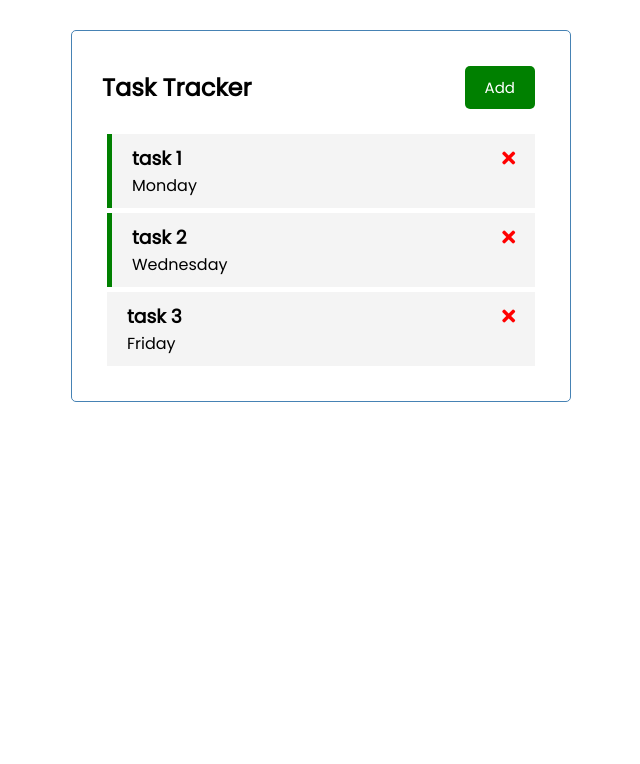
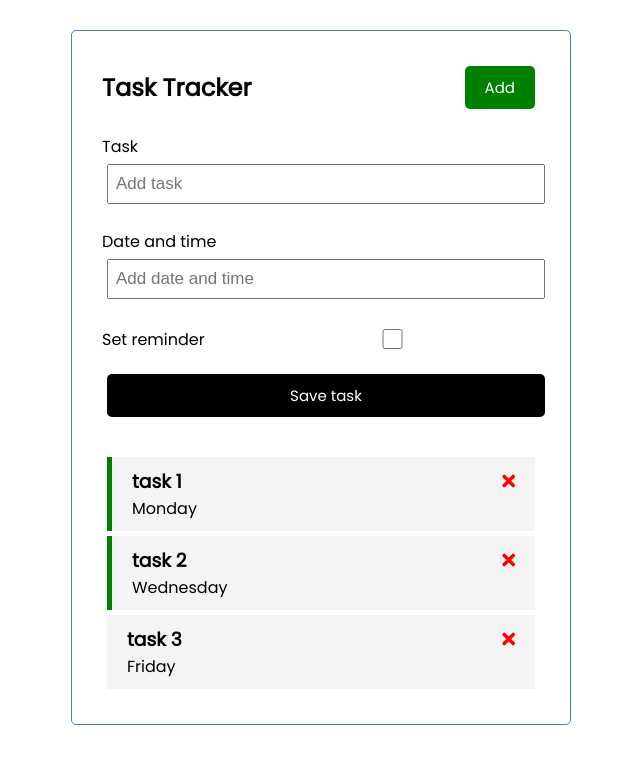
Before and after one commit to summersky1/task-tracker, a React (Create React App) app: page / in a window 1280 px wide. Shown: the top 764 px of the page, without its empty margins (319-959 px from the left). Built offline with nearby package versions, Linux system fonts and the light colour scheme.

Commit message:
Add basic AddTask component containing a form

```diff
--- a/src/App.js
+++ b/src/App.js
@@ -1,6 +1,7 @@
 import { useState } from 'react'
-import Header from "./components/Header"
+import Header from './components/Header'
 import Tasks from './components/Tasks'
+import AddTask from './components/AddTask'
 
 function App() {
   const [tasks, setTasks] = useState([
@@ -35,6 +36,7 @@
   return (
     <div className="container">
       <Header />
+      <AddTask />
       { tasks.length > 0 ? (
         <Tasks tasks={tasks} onDelete={deleteTask} onToggle={toggleReminder} />
       ) : (
--- /dev/null
+++ b/src/components/AddTask.js
@@ -0,0 +1,21 @@
+const AddTask = () => {
+  return (
+    <form className="add-form">
+      <div className="form-control">
+        <label>Task</label>
+        <input type="text" placeholder="Add task" />
+      </div>
+      <div className="form-control">
+        <label>Date and time</label>
+        <input type="text" placeholder="Add date and time" />
+      </div>
+      <div className="form-control form-control-check">
+        <label>Set reminder</label>
+        <input type="checkbox" />
+      </div>
+      <input className="btn btn-block" type="Submit" value="Save task" />
+    </form>
+  )
+}
+
+export default AddTask
```
